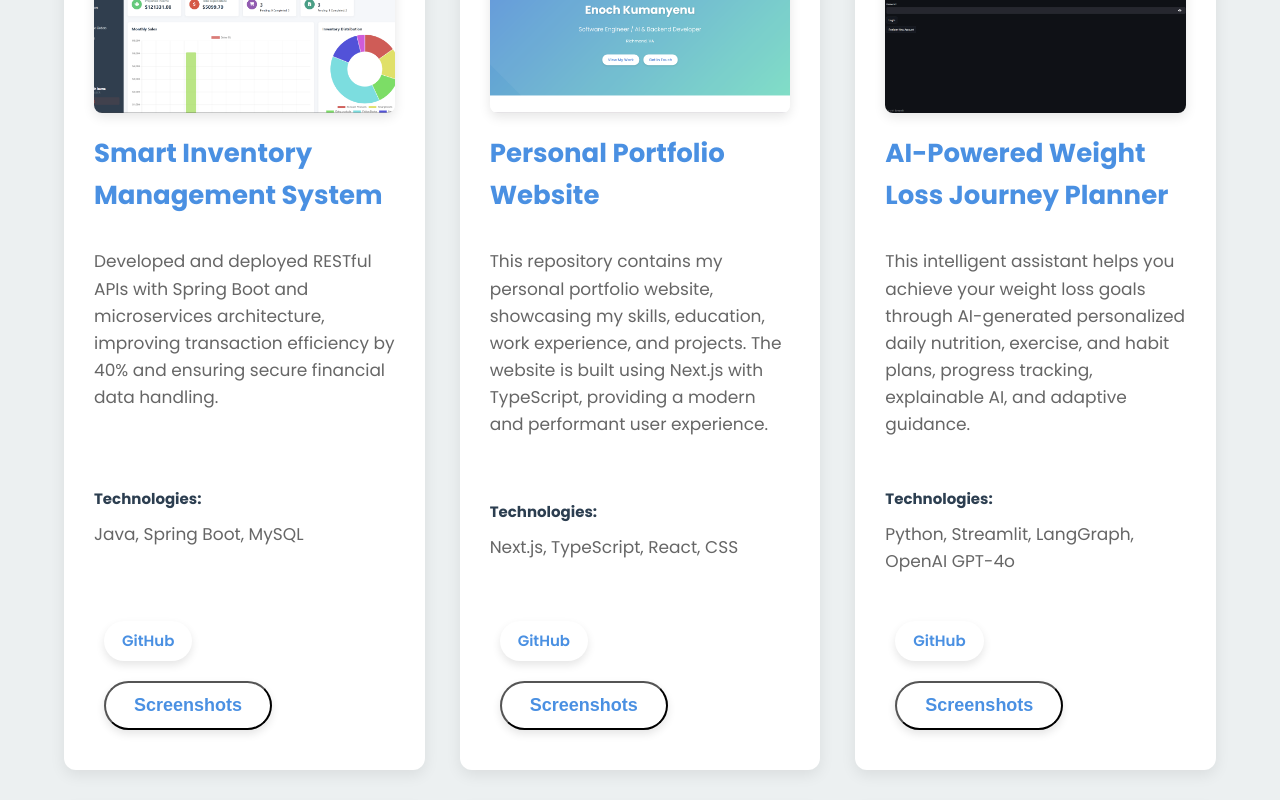
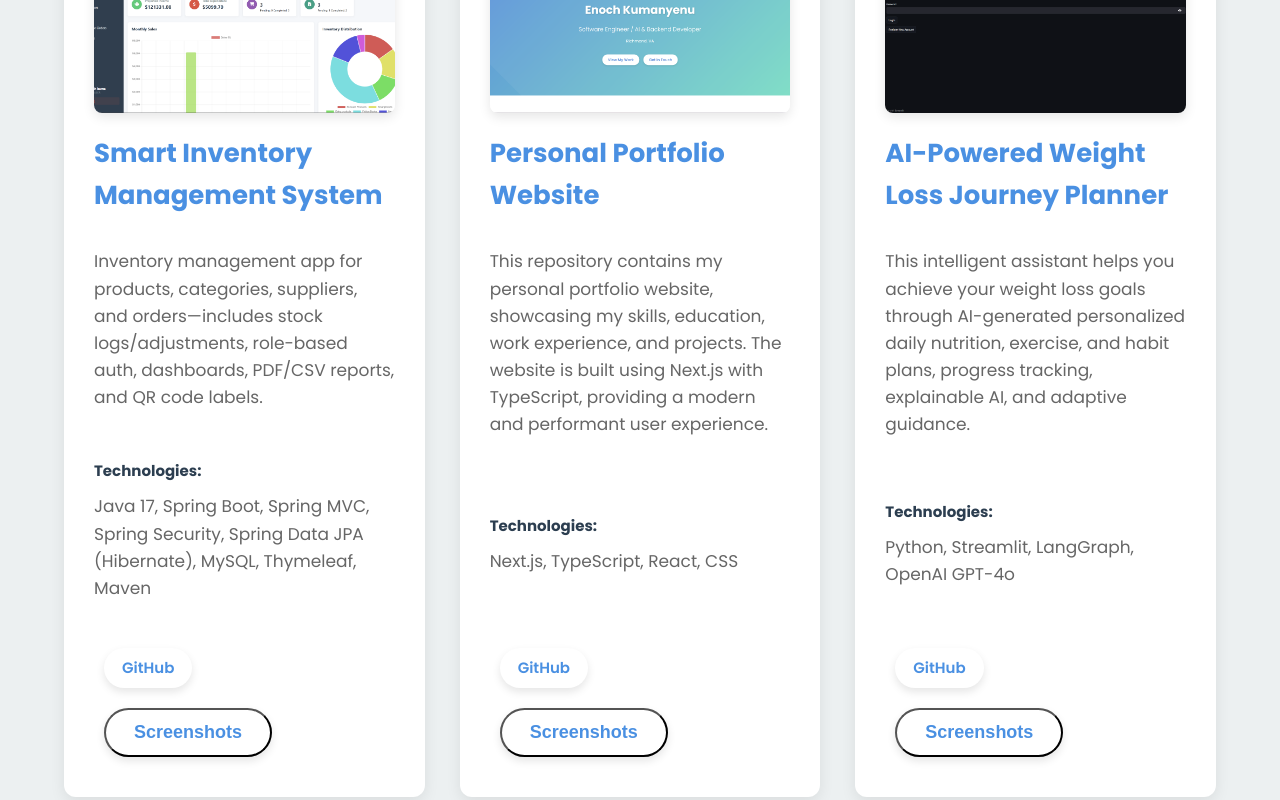
Before and after one commit to enagbeme/portfolio, a Next.js app: page /projects in a window 1280 px wide. Shown: the part 418-1218 px from the top of the page. Built offline with nearby package versions, Linux system fonts and the light colour scheme.

Commit message:
Shorten first project description for Smart Inventory Management System

```diff
--- a/src/data/projects.ts
+++ b/src/data/projects.ts
@@ -12,8 +12,8 @@ export const projects: Project[] = [
   {
     title: "Smart Inventory Management System",
     description:
-      "Developed and deployed RESTful APIs with Spring Boot and microservices architecture, improving transaction efficiency by 40% and ensuring secure financial data handling.",
-    technologiesUsed: "Java, Spring Boot, MySQL",
+      "Inventory management app for products, categories, suppliers, and orders—includes stock logs/adjustments, role-based auth, dashboards, PDF/CSV reports, and QR code labels.",
+    technologiesUsed: "Java 17, Spring Boot, Spring MVC, Spring Security, Spring Data JPA (Hibernate), MySQL, Thymeleaf, Maven",
     githubLink: "https://github.com/enagbeme/qm_inventory.git",
     demoLink: "#",
     image: "/projects/qm_dashboard.png",
```
